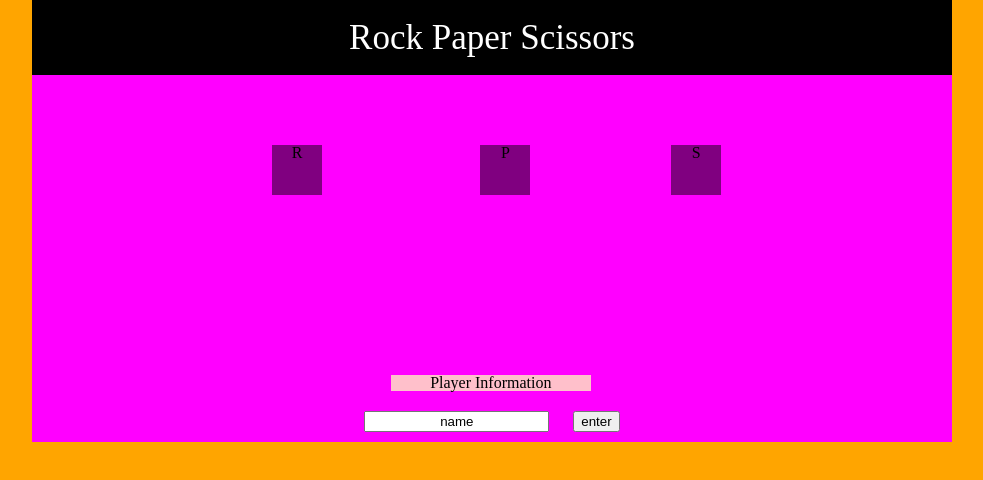
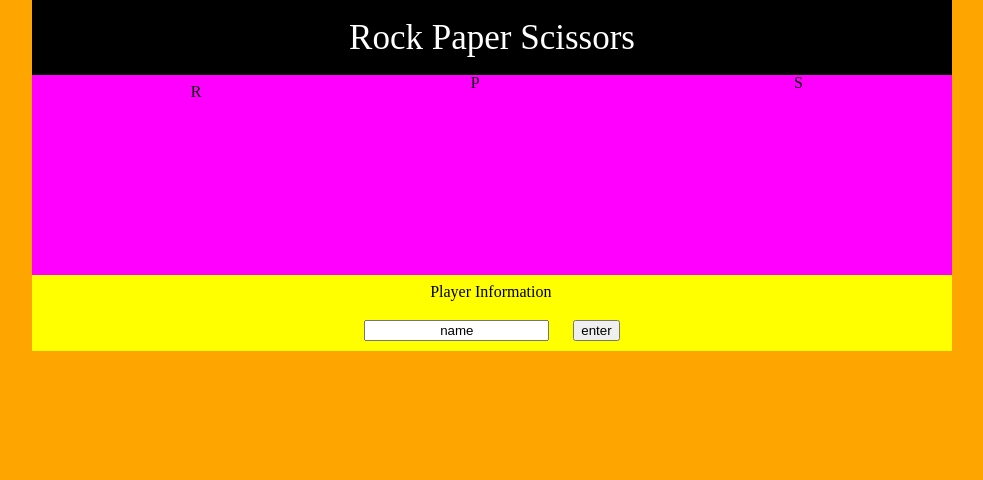
Before and after one commit to shapyro/RPS-Multiplayer, a plain HTML site: page index.html in a window 1280 px wide. Shown: the whole page, without its empty margins (148-1131 px from the left). Drawn offline with nearby package versions, Linux system fonts and the light colour scheme; no server answers.

Commit message:
some UI work

```diff
--- a/assets/css/style.css
+++ b/assets/css/style.css
@@ -25,36 +25,33 @@ header {
 }
 #rock {
   float: left;
-  height: 50px;
-  width: 50px;
-  background: purple;
-  margin: 8% 10% 0% 25%;
+  height: 200px;
+  width: 200px;
+  margin: 1% 5% 0% 5%;
 }
 #paper {
   float: left;
-  height: 50px;
-  width: 50px;
-  background: purple;
-  margin: 8%;
+  height: 200px;
+  width: 200px;
+  margin: 0% 4% 1% 4%;
 }
 #scissors {
   float: left;
-  height: 50px;
-  width: 50px;
-  background: purple;
-  margin: 8%;
+  height: 200px;
+  width: 200px;
+  margin: 0 0 0 10%;
 }
 .info {
   margin: 10px;
 }
 .playerInfo {
-  margin: 100px 0 10px 0;
+  background: yellow;
 }
 #playerID {
   width: 200px;
   position: relative;
   left: 39%;
-  background: pink;
+  /* background: pink; */
 }
 #playerName {
   margin: 10px;
```
Also changed, not shown: assets/images/paper.jpg (added), assets/images/rock.png (added), assets/images/scissors.png (added), assets/images/toilet paper.png (added), 1 other file.
